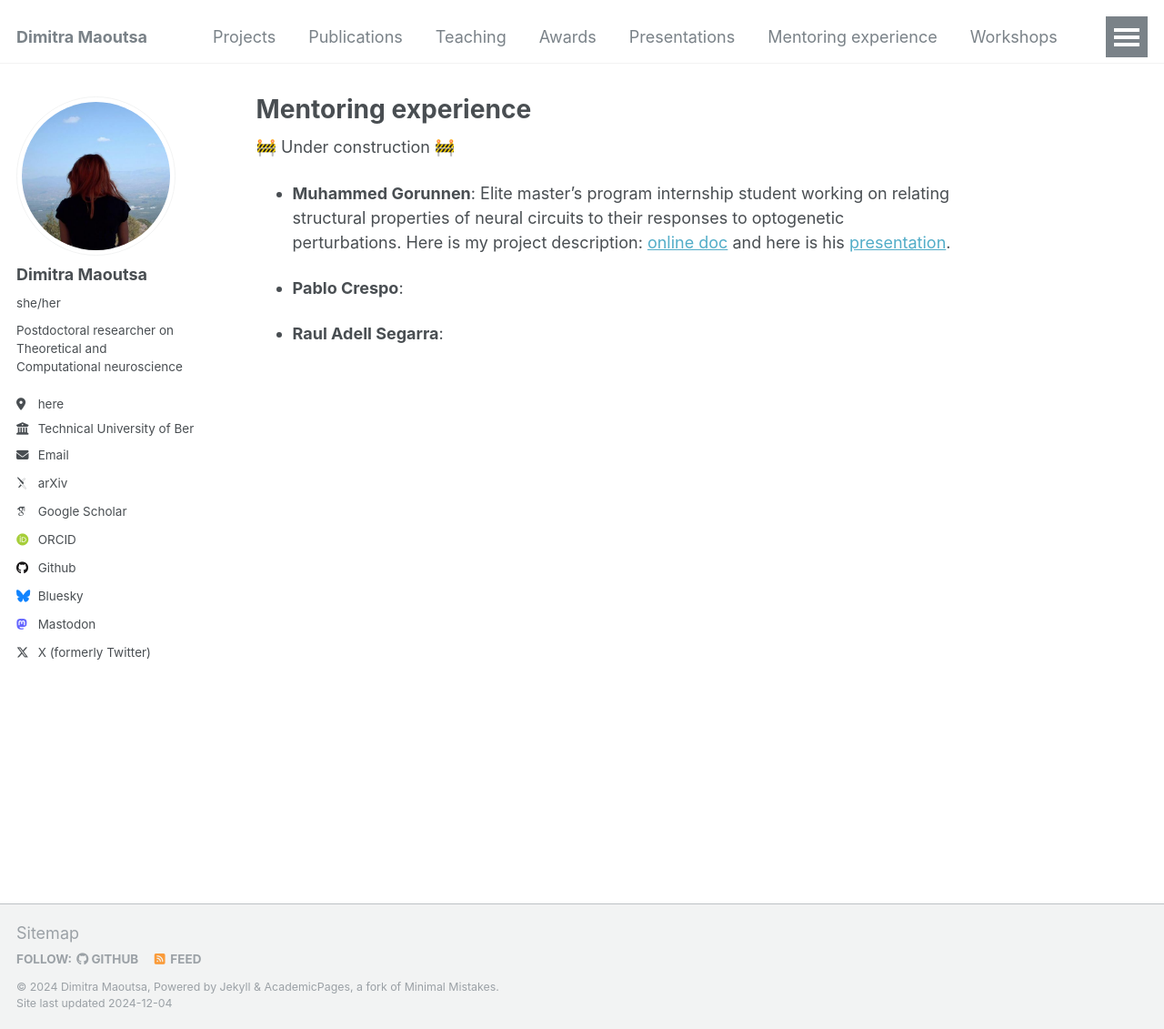
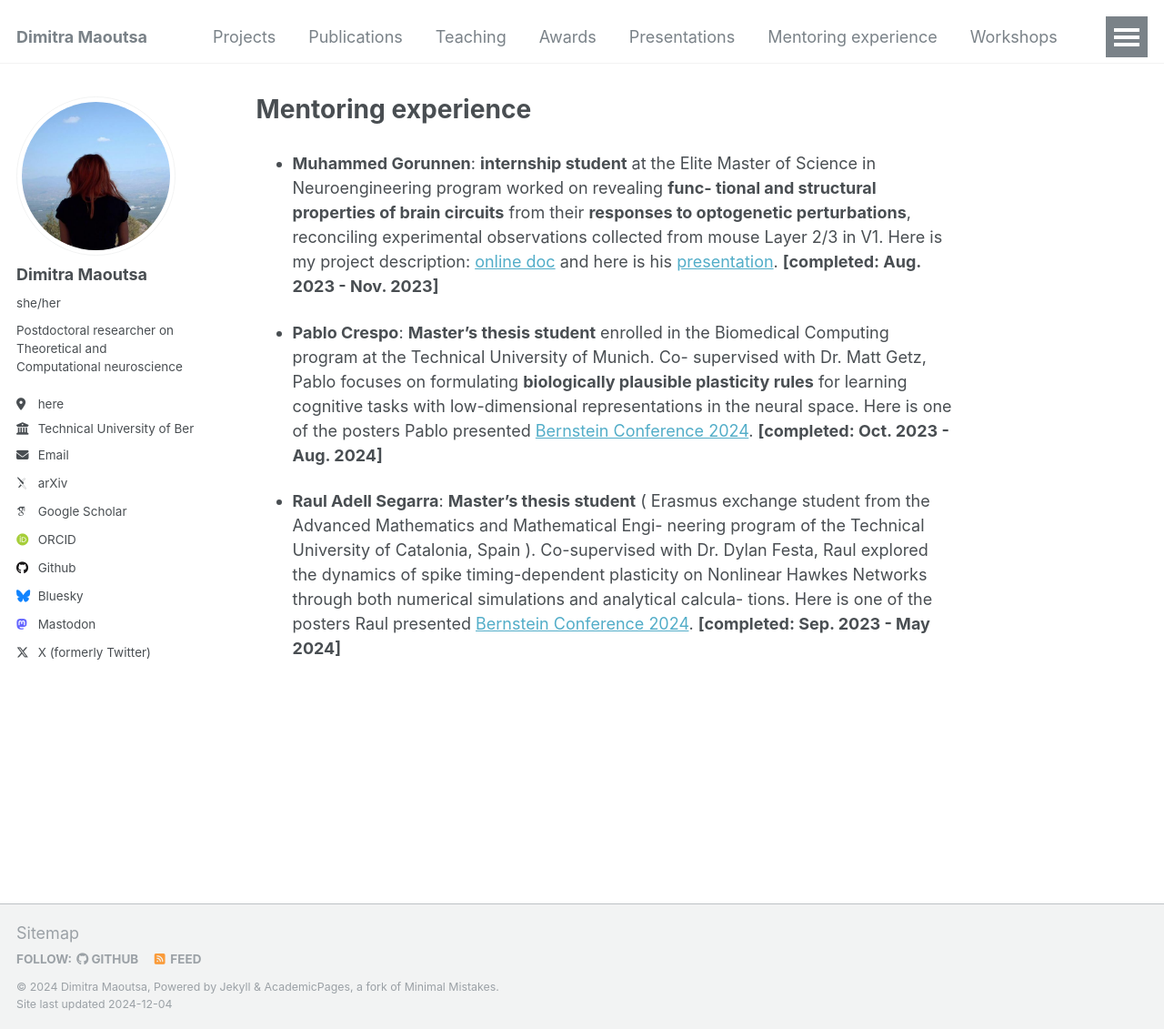
Before and after one commit to dimitra-maoutsa/dimitra-maoutsa.github.io, a Jekyll site: the page built from _pages/mentor.md, in a window 1280 px wide and 1131 px high. Shown: the whole window at 91% size. Built offline with Jekyll 4.4.1, drawn with Linux system fonts in a browser that asks for light colours; emoji names are drawn with the system emoji font; some web fonts are replaced.

Commit message:
Update mentor.md

```diff
--- a/_pages/mentor.md
+++ b/_pages/mentor.md
@@ -5,13 +5,23 @@ permalink: /mentor/
 ---
 
 
-:construction: Under construction :construction:
-
-- **Muhammed Gorunnen**: Elite master's program internship student working on relating structural properties of neural circuits to their responses to optogenetic perturbations. Here is my project description: [online doc](https://docs.google.com/document/d/e/2PACX-1vTI2byp9fnnuiosfPm0uNUoZ5ktqxUwVty-m0DkNqHk1dMM5oqWXcRevCsOTA9DtG6sVDuRka1J2IqG/pub)
-and here is his [presentation](https://drive.google.com/file/d/111LEU1VtoUKUwI3WLtEabE1KkoBI4d5y/view?usp=share_link).
 
 
-- **Pablo Crespo**:
+- **Muhammed Gorunnen**: **internship student** at the Elite Master of Science in Neuroengineering program worked on revealing **func-
+tional and structural properties of brain circuits** from their **responses to optogenetic perturbations**, reconciling experimental
+observations collected from mouse Layer 2/3 in V1. Here is my project description: [online doc](https://docs.google.com/document/d/e/2PACX-1vTI2byp9fnnuiosfPm0uNUoZ5ktqxUwVty-m0DkNqHk1dMM5oqWXcRevCsOTA9DtG6sVDuRka1J2IqG/pub)
+and here is his [presentation](https://drive.google.com/file/d/111LEU1VtoUKUwI3WLtEabE1KkoBI4d5y/view?usp=share_link).
+**[completed: Aug. 2023 - Nov. 2023]**
 
 
-- **Raul Adell Segarra**:
+- **Pablo Crespo**: **Master’s thesis student** enrolled in the Biomedical Computing program at the Technical University of Munich. Co-
+supervised with Dr. Matt Getz, Pablo focuses on formulating **biologically plausible plasticity rules** for learning cognitive tasks with
+low-dimensional representations in the neural space. Here is one of the posters Pablo presented [Bernstein Conference 2024](https://www.world-wide.org/bernstein-24/shaping-low-rank-recurrent-neural-9e3c69df/).
+ **[completed: Oct. 2023 - Aug. 2024]**
+
+
+- **Raul Adell Segarra**: **Master’s thesis student** ( Erasmus exchange student from the Advanced Mathematics and Mathematical Engi-
+neering program of the Technical University of Catalonia, Spain ). Co-supervised with Dr. Dylan Festa, Raul explored the dynamics
+of spike timing-dependent plasticity on Nonlinear Hawkes Networks through both numerical simulations and analytical calcula-
+tions. Here is one of the posters Raul presented [Bernstein Conference 2024](https://www.world-wide.org/bernstein-24/plasticity-driven-circuit-self-organization-afecdc22/).
+ **[completed: Sep. 2023 - May 2024]**
```
